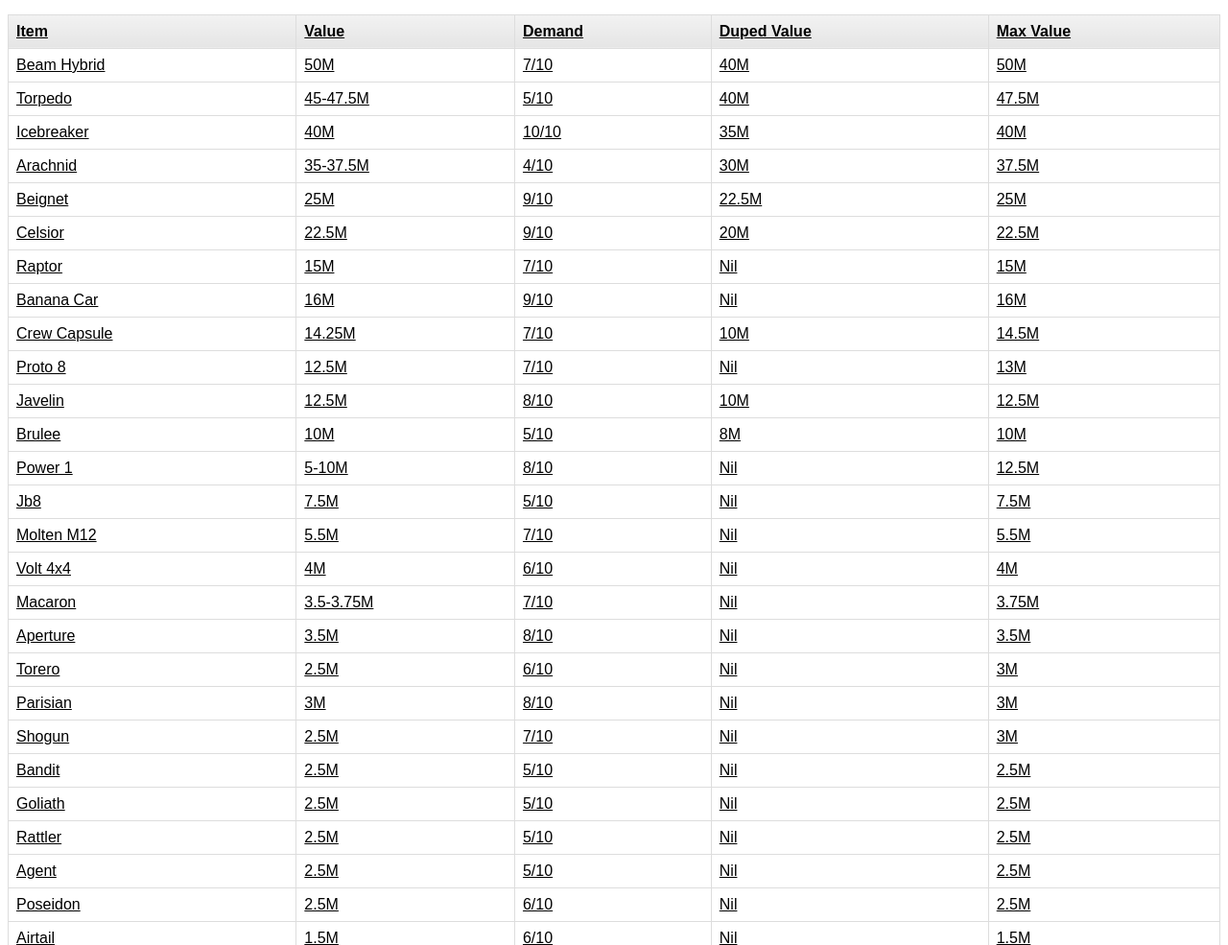
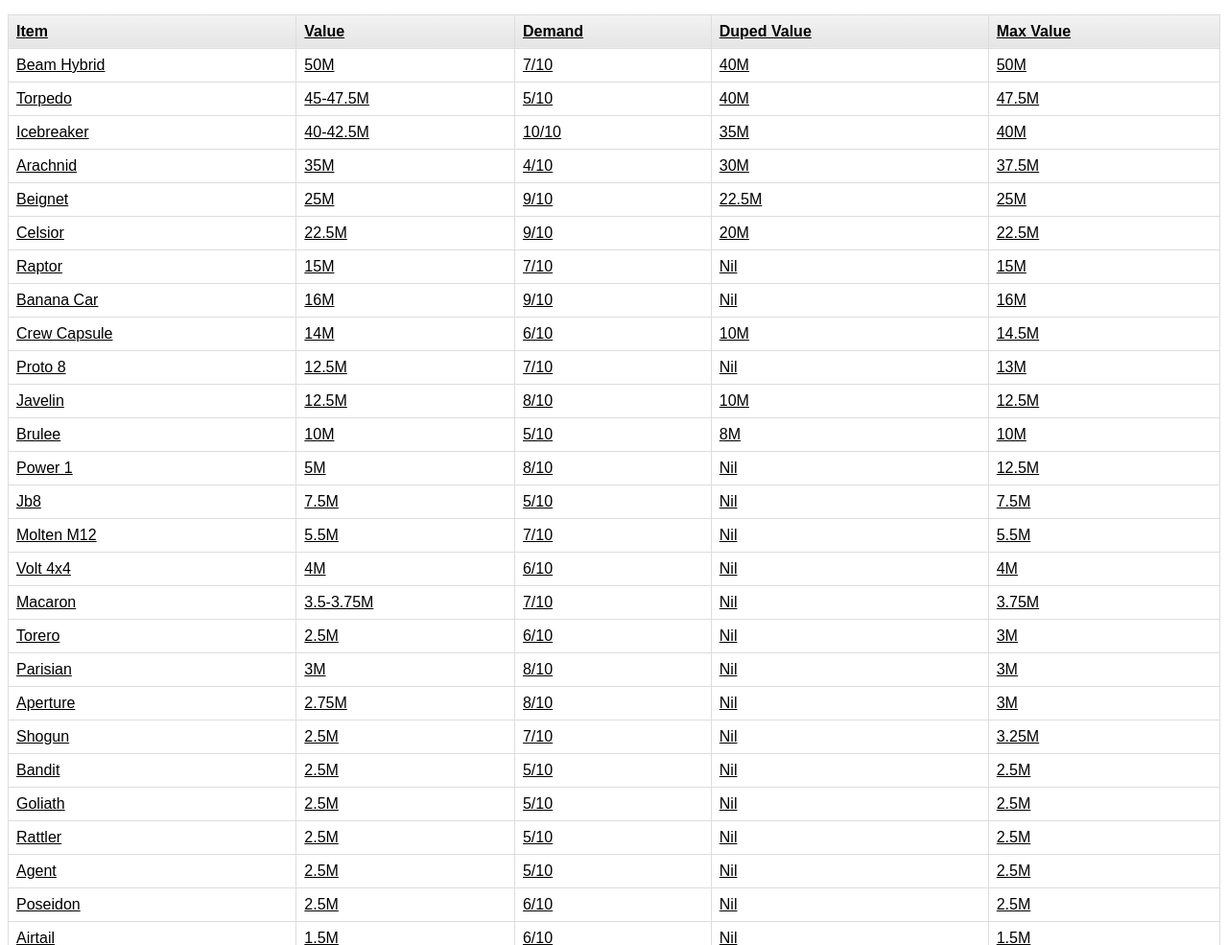
Before and after one commit to toorawa376/toorawa376.github.io, a plain HTML site: page index.html in a window 1280 px wide. Shown: the part 240-1225 px from the top of the page at 96% size. Drawn offline with Linux system fonts and the light colour scheme.

Commit message:
Update index.html

```diff
--- a/index.html
+++ b/index.html
@@ -102,14 +102,14 @@ text-decoration: underline;
     </tr>
     <tr>
         <td>Icebreaker</td>
-    <td>40M</td>
+        <td>40-42.5M</td>
         <td>10/10</td>
         <td>35M</td>
         <td>40M</td>
     </tr>
     <tr>
         <td>Arachnid</td>
-    <td>35-37.5M</td>
+        <td>35M</td>
         <td>4/10</td>
         <td>30M</td>
         <td>37.5M</td>
@@ -144,8 +144,8 @@ text-decoration: underline;
     </tr>
     <tr>
         <td>Crew Capsule</td>
-    <td>14.25M</td>
-    <td>7/10</td>
+        <td>14M</td>
+        <td>6/10</td>
         <td>10M</td>
         <td>14.5M</td>
     </tr>
@@ -172,7 +172,7 @@ text-decoration: underline;
     </tr>
     <tr>
         <td>Power 1</td>
-    <td>5-10M</td>
+        <td>5M</td>
         <td>8/10</td>
         <td>Nil</td>
         <td>12.5M</td>
@@ -206,14 +206,6 @@ text-decoration: underline;
         <td>3.75M</td>
     </tr>
     <tr>
-    <td>Aperture</td>
-    <td>3.5M</td>
-    <td>8/10</td>
-    <td>Nil</td>
-    <td>3.5M</td>
-</tr>
-
-<tr>
         <td>Torero</td>
         <td>2.5M</td>
         <td>6/10</td>
@@ -228,13 +220,19 @@ text-decoration: underline;
         <td>3M</td>
     </tr>
     <tr>
+        <td>Aperture</td>
+        <td>2.75M</td>
+        <td>8/10</td>
+        <td>Nil</td>
+        <td>3M</td>
+    </tr>
+    <tr>
         <td>Shogun</td>
         <td>2.5M</td>
         <td>7/10</td>
         <td>Nil</td>
-    <td>3M</td>
-</tr>
-
+        <td>3.25M</td>
+    </tr>
     <tr>
         <td>Bandit</td>
         <td>2.5M</td>
```
Lines whose indentation alone changed are shown as unchanged.
